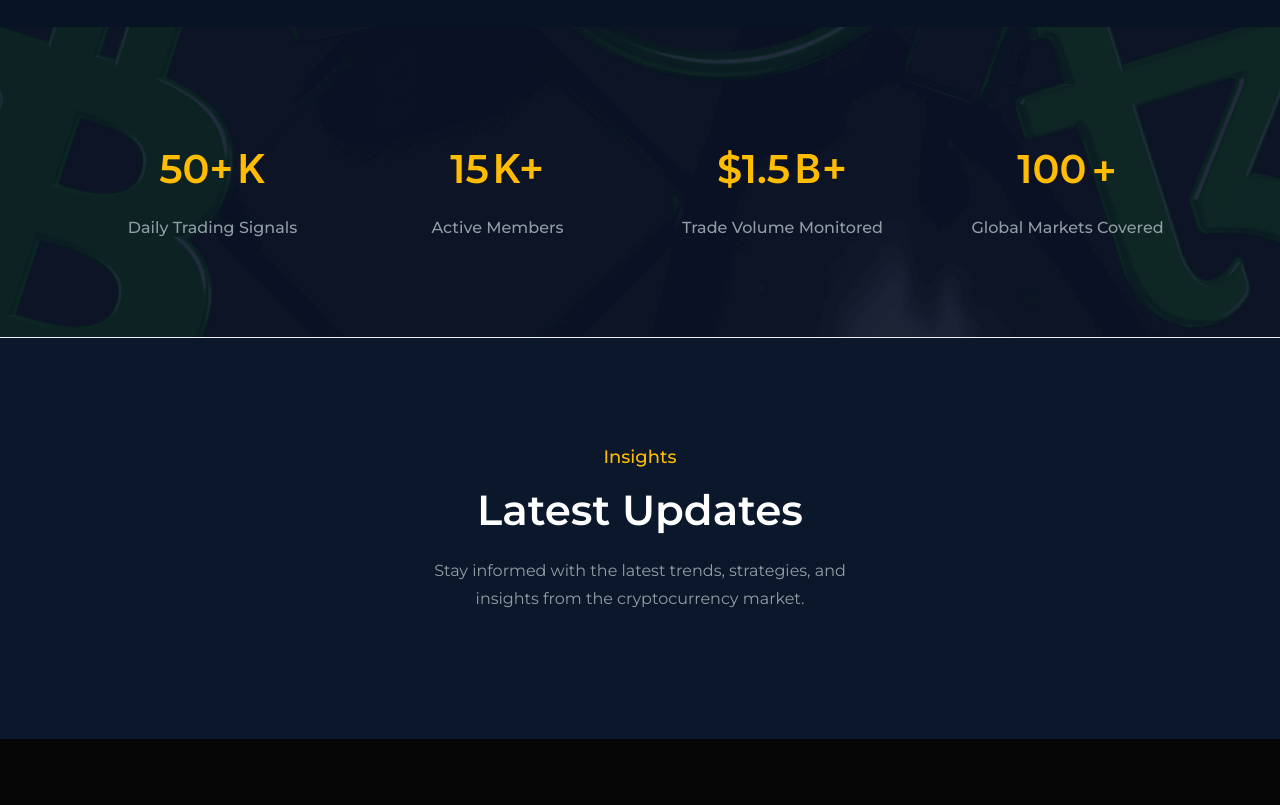
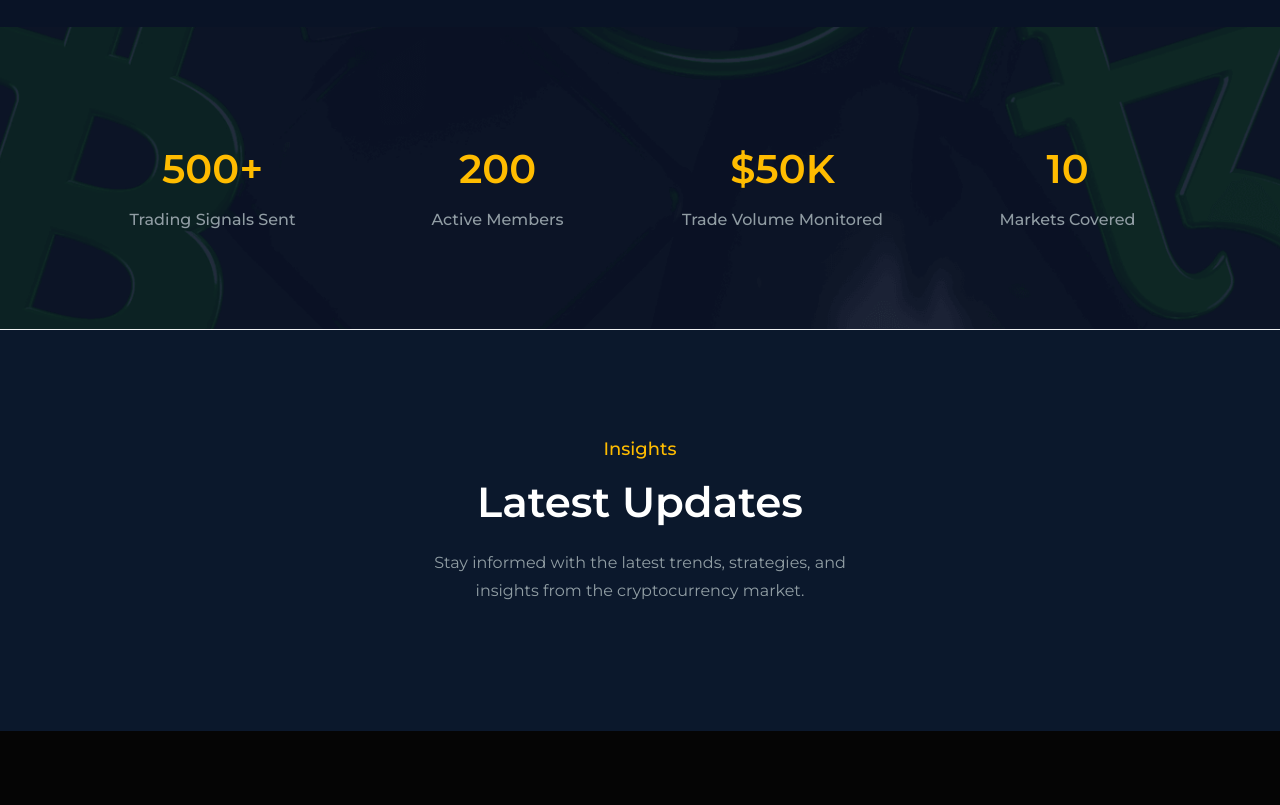
Before and after one commit to Moosa-Imran/LastTradingZone, a website: page public/about.html in a window 1280 px wide. Shown: the part 2460-3265 px from the top of the page. Drawn offline with nearby package versions, Linux system fonts and the light colour scheme; some packages are replaced by stand-ins of ours; no server answers; a script that the page names is missing.

Commit message:
level set

```diff
--- a/public/about.html
+++ b/public/about.html
@@ -477,17 +477,15 @@
                 <div class="col-lg-3 col-md-6">
                     <div class="counter-single-box wow fadeInLeft" data-wow-delay=".3s">
                         <div class="counter-title">
-                            <h1>50+</h1>
-                            <span>K</span>
-                            <p>Daily Trading Signals</p>
+                            <h1>500+</h1>
+                            <p>Trading Signals Sent</p>
                         </div>
                     </div>
                 </div>
                 <div class="col-lg-3 col-md-6">
                     <div class="counter-single-box wow fadeInLeft" data-wow-delay=".4s">
                         <div class="counter-title">
-                            <h1 class="counter">15</h1>
-                            <span>K+</span>
+                            <h1 class="counter">200</h1>
                             <p>Active Members</p>
                         </div>
                     </div>
@@ -495,8 +493,7 @@
                 <div class="col-lg-3 col-md-6">
                     <div class="counter-single-box wow fadeInLeft" data-wow-delay=".5s">
                         <div class="counter-title">
-                            <h1>$1.5</h1>
-                            <span>B+</span>
+                            <h1>$50K</h1>
                             <p>Trade Volume Monitored</p>
                         </div>
                     </div>
@@ -504,9 +501,8 @@
                 <div class="col-lg-3 col-md-6">
                     <div class="counter-single-box wow fadeInLeft" data-wow-delay=".6s">
                         <div class="counter-title">
-                            <h1 class="counter">100</h1>
-                            <span>+</span>
-                            <p>Global Markets Covered</p>
+                            <h1 class="counter">10</h1>
+                            <p>Markets Covered</p>
                         </div>
                     </div>
                 </div>
```
